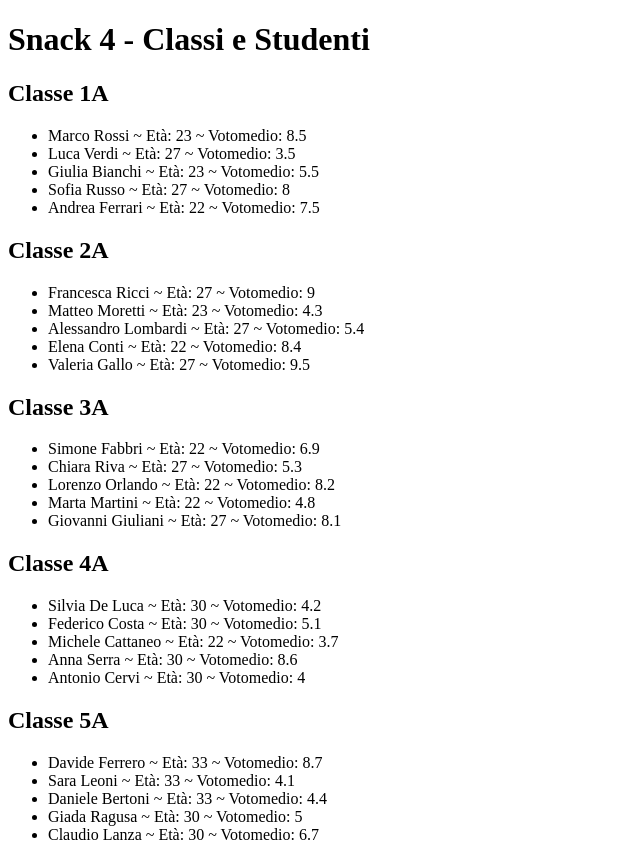
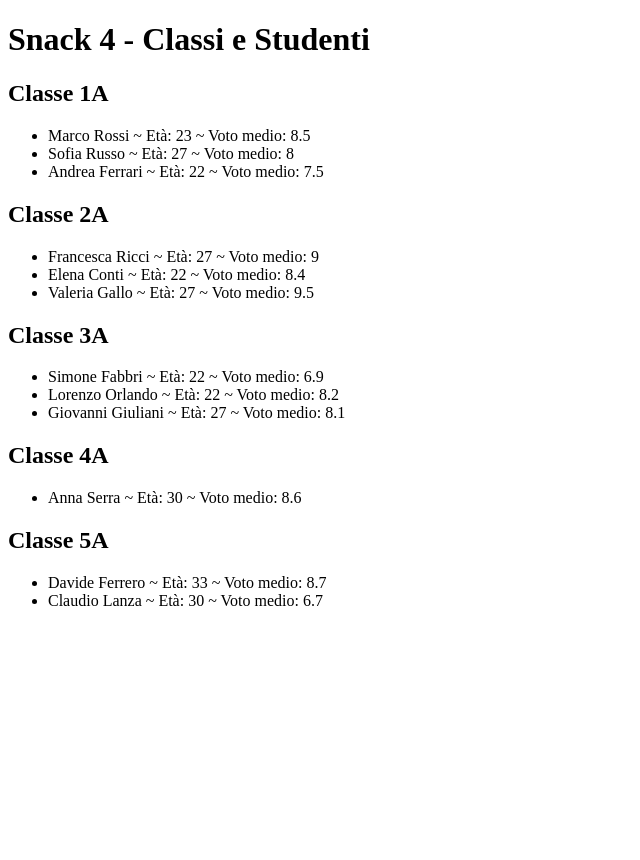
Before and after one commit to Francesco-Matteucci/php-snacks-b1, a PHP site: page / in a window 1280 px wide. Shown: the whole page, without its empty margins (0-640 px from the left). After the commit the page ends 606 px from the top, so only its background shows below. Run offline with PHP 8.4, Linux system fonts and the light colour scheme.

Commit message:
Snack4B - Display students with sufficient grades

```diff
--- a/snack-4/index.php
+++ b/snack-4/index.php
@@ -17,12 +17,17 @@ require_once __DIR__ . '/classes.php';
     <?php foreach ($classi as $classe => $studenti) { ?>
     <h2><?= $classe ?></h2>
     <ul>
-        <?php foreach ($studenti as $studente) { ?>
-        <li><?= $studente['nome'] . ' ' . $studente['cognome'] ?> ~ Età: <?= $studente['anni'] ?> ~ Votomedio:
+        <?php foreach ($studenti as $studente) {
+
+                // Effettuo un controllo per vedere se il voto medio di uno studente è sufficiente
+                if ($studente['voto_medio'] >= 6) { ?>
+        <li><?= $studente['nome'] . ' ' . $studente['cognome'] ?> ~ Età: <?= $studente['anni'] ?> ~ Voto medio:
             <?= $studente['voto_medio'] ?></li>
+        <?php } ?>
         <?php } ?>
     </ul>
     <?php } ?>
+
 </body>
 
 </html>
```
